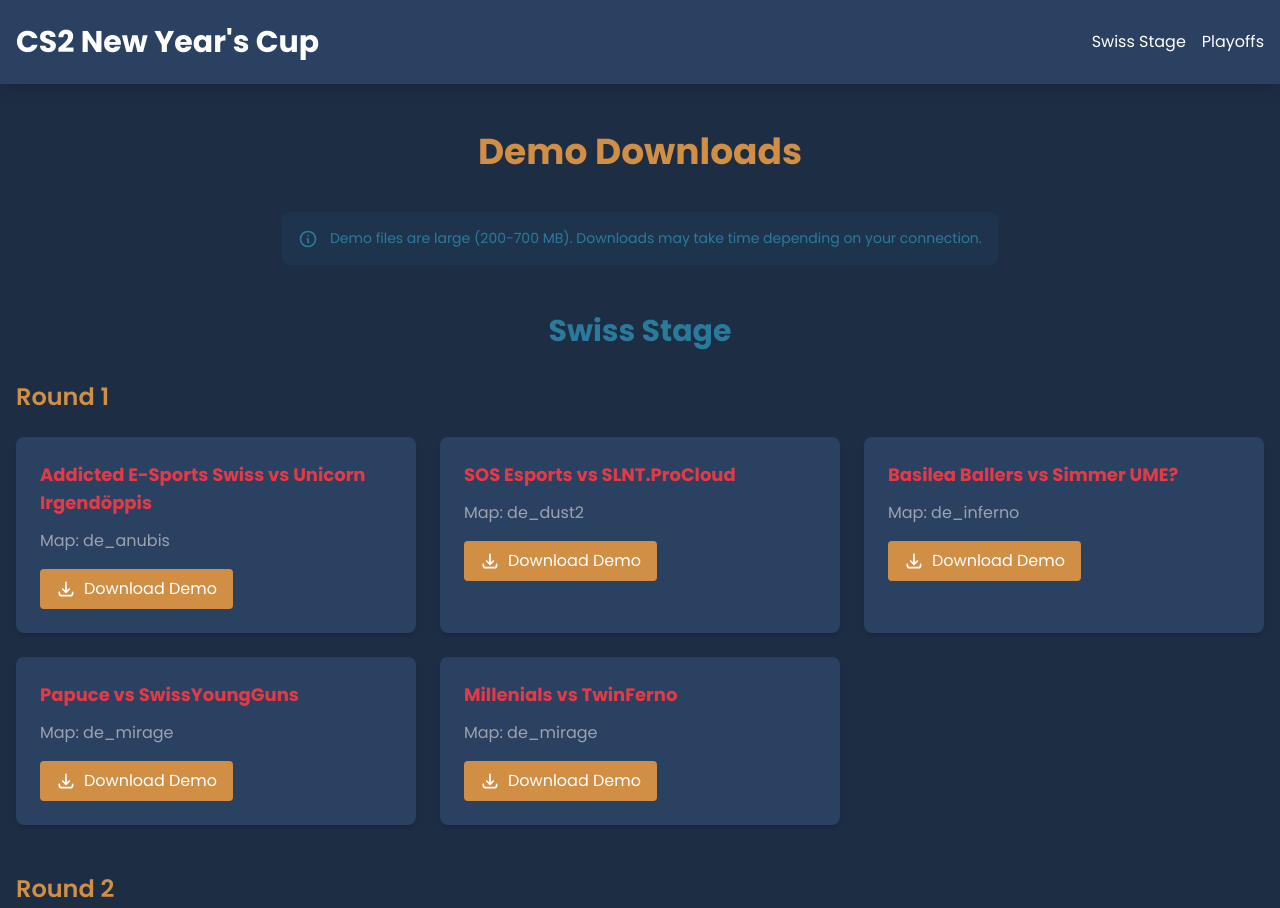
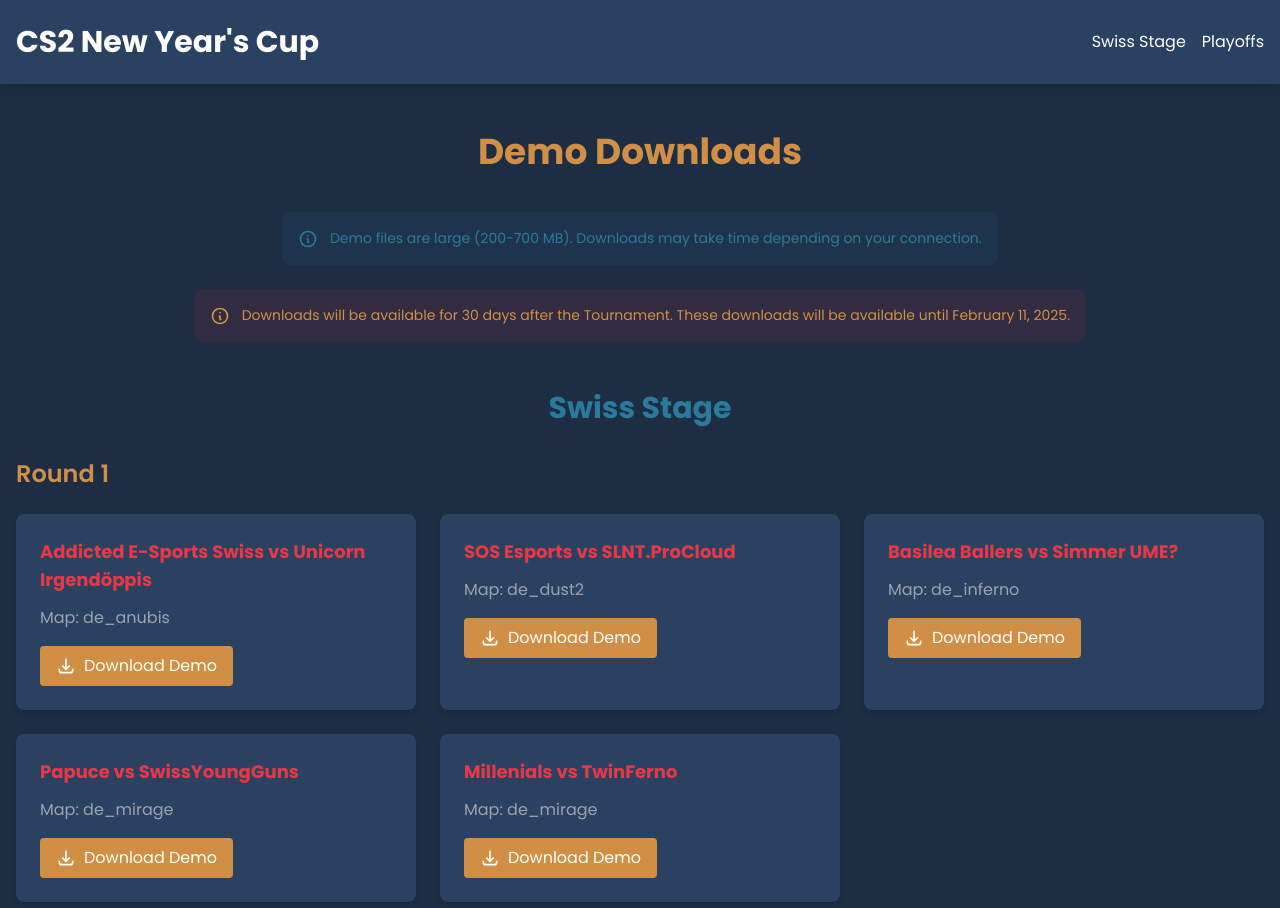
Before and after one commit to J4yTr1n1ty/Demo-Viewer, a plain HTML site: page index.html in a window 1280 px wide. Shown: the top 908 px of the page. Drawn offline with nearby package versions, Linux system fonts and the light colour scheme.

Commit message:
updated wrong demo file for R3 SOS vs Basilea

```diff
--- a/index.html
+++ b/index.html
@@ -99,6 +99,26 @@
             </svg>
             Demo files are large (200-700 MB). Downloads may take time depending
             on your connection.
+          </p>
+        </div>
+        <div class="mt-6 p-4 bg-red-600 bg-opacity-10 rounded-lg inline-block">
+          <p class="text-sm text-primary">
+            <svg
+              xmlns="http://www.w3.org/2000/svg"
+              class="h-5 w-5 inline mr-2"
+              fill="none"
+              viewBox="0 0 24 24"
+              stroke="currentColor"
+            >
+              <path
+                stroke-linecap="round"
+                stroke-linejoin="round"
+                stroke-width="2"
+                d="M13 16h-1v-4h-1m1-4h.01M21 12a9 9 0 11-18 0 9 9 0 0118 0z"
+              />
+            </svg>
+            Downloads will be available for 30 days after the Tournament. These
+            downloads will be available until February 11, 2025.
           </p>
         </div>
       </div>
@@ -506,9 +526,9 @@
                 <h4 class="font-bold text-lg text-accent mb-3">
                   SOS Esports vs Basilea Ballers
                 </h4>
-                <p class="text-gray-400 mb-4">Map: de_ancient</p>
+                <p class="text-gray-400 mb-4">Map: de_anubis</p>
                 <a
-                  href="./Demos/Group Stage/Round 3/IGL_de_ancient_Basilea_Ballers_vs_SOS_Esports.dem"
+                  href="./Demos/Group Stage/Round 3/IGL_de_anubis_SOS_Esports_vs_Basilea_Ballers.dem"
                   download
                   class="inline-flex items-center px-4 py-2 bg-primary text-white rounded hover:bg-opacity-80 transition duration-300"
                 >
```
